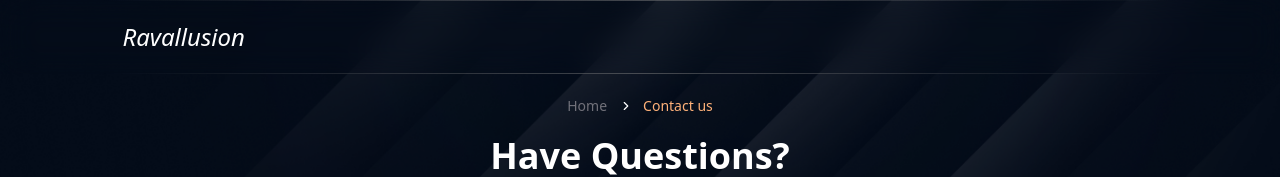
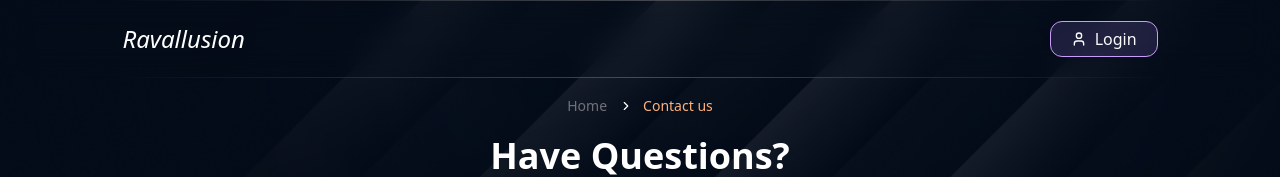
Before and after one commit to bharatyadav28/RavallusionRepo, a Next.js app: page /contact-us in a window 1280 px wide. Shown: the top 177 px of the page. Built offline with nearby package versions, Linux system fonts and the light colour scheme; no server answers; a web font is replaced by a local one.

Commit message:
adding login button in landing page

```diff
--- a/src/components/landingPage/Navbar.js
+++ b/src/components/landingPage/Navbar.js
@@ -10,12 +10,12 @@ const Navbar = () => {
         <Link href="/">
           <i className="text-2xl 2xl:text-3xl font-medium">Ravallusion</i>
         </Link>
-        {/* <CustomButton className="mr-5 px-5 text-base 2xl:text-xl !m-0">
+        <CustomButton className="mr-5 px-5 text-base 2xl:text-xl !m-0">
           <Link href={'/login'} className="flex items-center gap-x-2">
             <User/>
             <span className="hidden md:block">Login</span>
           </Link>
-        </CustomButton> */}
+        </CustomButton>
       </nav>
       <div className="h-[1px] bg-gradient-to-r from-transparent via-[gray]/50 to-transparent"></div>
     </div>
```
